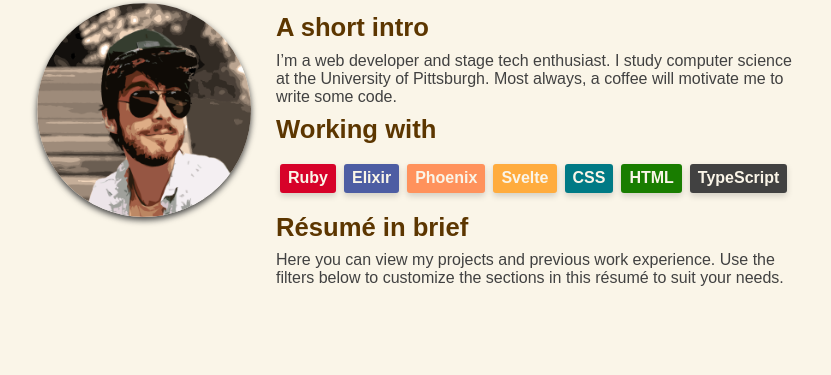
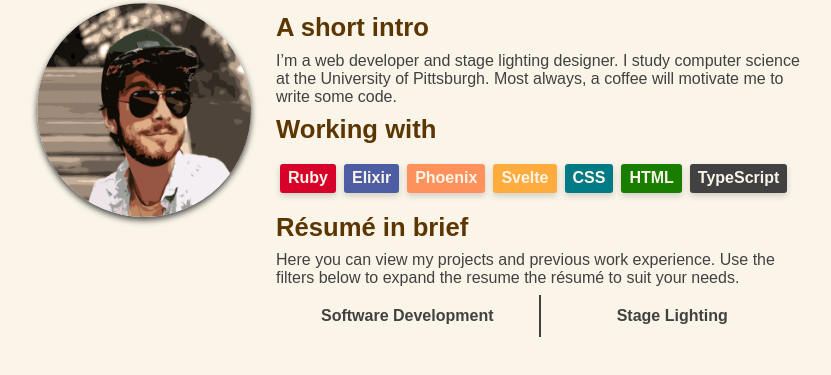
Before and after one commit to aaronjsutton/aaronjsutton, a website built with Vite: page index.html in a window 1280 px wide. Shown: the part 147-522 px from the top of the page, without its empty margins (228-1059 px from the left). Built offline with nearby package versions, Linux system fonts and the light colour scheme; a web font is replaced by a local one.

Commit message:
Work on the resume section

```diff
--- a/index.html
+++ b/index.html
@@ -26,7 +26,7 @@
           <article>
             <h2>A short intro</h2>
             <p>
-              I’m a web developer and stage tech enthusiast. I study computer
+              I’m a web developer and stage lighting designer. I study computer
               science at the University of Pittsburgh. Most always, a coffee
               will motivate me to write some code.
             </p>
@@ -49,14 +49,18 @@
             <h2>Résumé in brief</h2>
             <p>
               Here you can view my projects and previous work experience. Use
-              the filters below to customize the sections in this résumé to suit
+              the filters below to expand the resume the résumé to suit
               your needs.
             </p>
           </article>
 
-					<section>
+					<nav class="expand-resume">
+						<ul>
+							<li class="button">Software Development</li>
+							<li>Stage Lighting</li>
+						</ul>
+					</nav>
 
-					</section>
         </main>
       </section>
 
--- a/src/style.css
+++ b/src/style.css
@@ -101,3 +101,31 @@ ul.ww-badge-container > li.ww-badge:nth-child(odd):hover {
 ul.ww-badge-container > li.ww-badge:nth-child(even):hover {
 	transform: rotateZ(-3deg) translateY(-3px);
 }
+
+nav.expand-resume {
+	margin: 0.5rem auto;
+}
+
+nav.expand-resume > ul {
+	display: flex;
+	list-style: none;
+	padding-left: 0;
+	margin: 0;
+}
+
+nav.expand-resume > ul > li {
+	font-weight: bold;
+	padding: 0.75rem 0;
+}
+
+nav.expand-resume > ul > li {
+	display: inline-block;
+	flex-basis: 100%;
+	height: 100%;
+	text-align: center;
+	border-right: 2px solid var(--black);
+}
+
+nav.expand-resume > ul > li:last-child {
+	border-right: none;
+}
```
